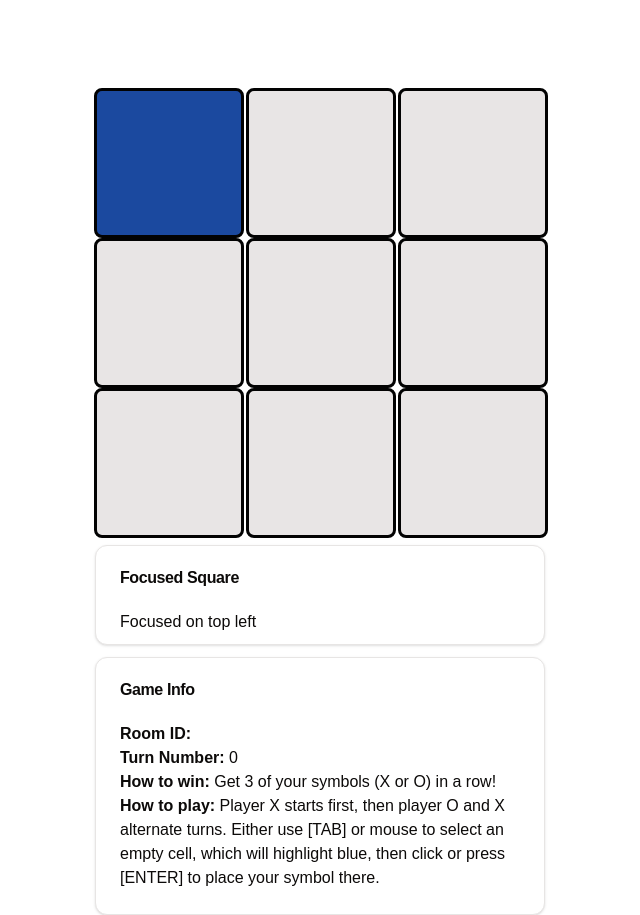
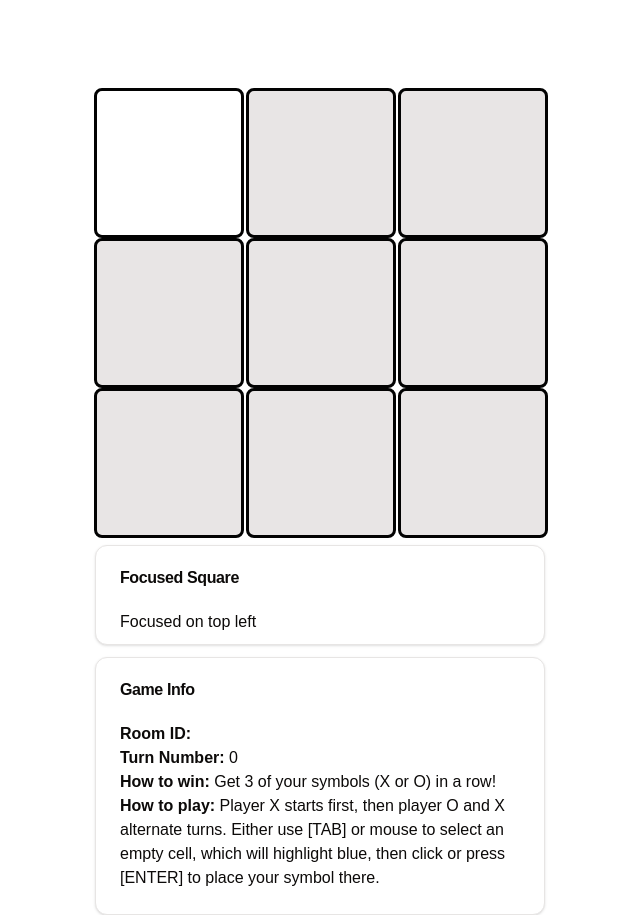
Before and after one commit to Hoodini231/tictactoes, a Next.js app in the folder client/: page /board in a window 1280 px wide. In both pictures the pointer is over the button 513 px from the left and 163 px from the top of the page. Shown: the whole page, without its empty margins (344-984 px from the left). Built offline with nearby package versions, Linux system fonts and the light colour scheme; no server answers.

Commit message:
Fix css colours

```diff
--- a/client/app/globals.css
+++ b/client/app/globals.css
@@ -183,11 +183,12 @@ body {
 .square:focus {
   background-color: #1b499f; /* Blue background on focus */
   color: #fff; /* White text on focus */
+  border: 3px solid #fff;
 }
 
 
 .square:hover {
-  background-color: #1b499f; /* Light grey hover effect */
+  background-color: #fff; /* Light grey hover effect */
 }
 
 .X {
```
